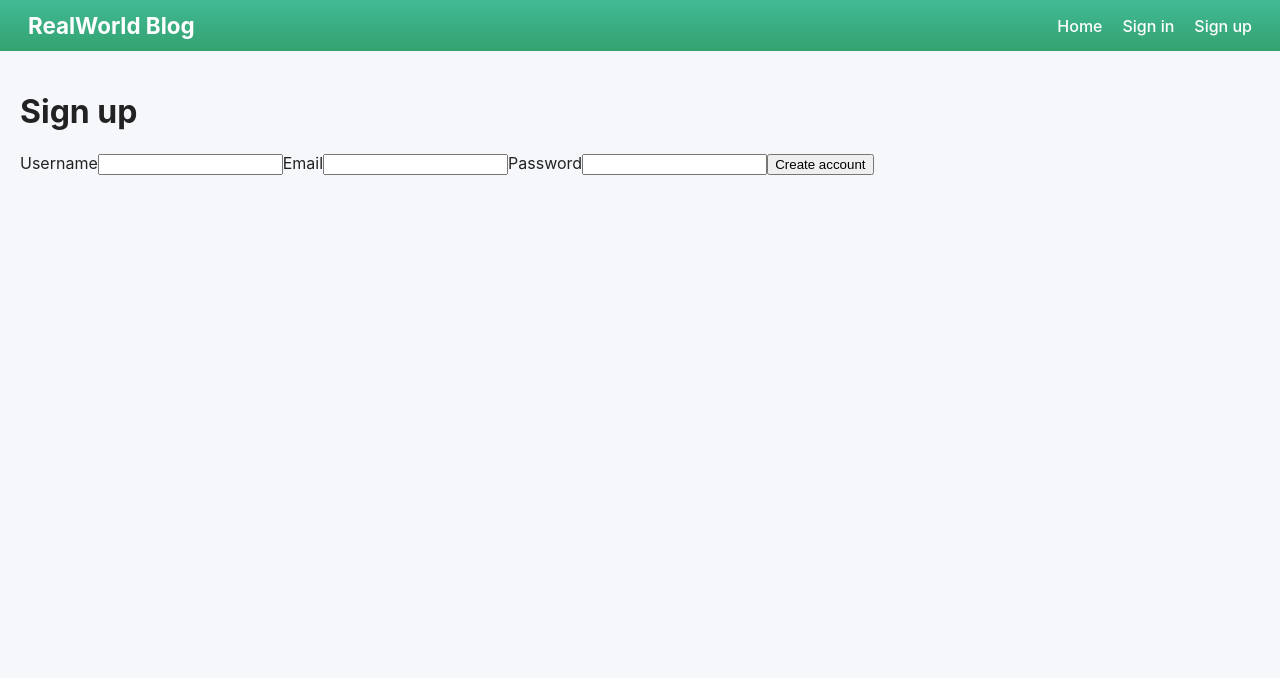
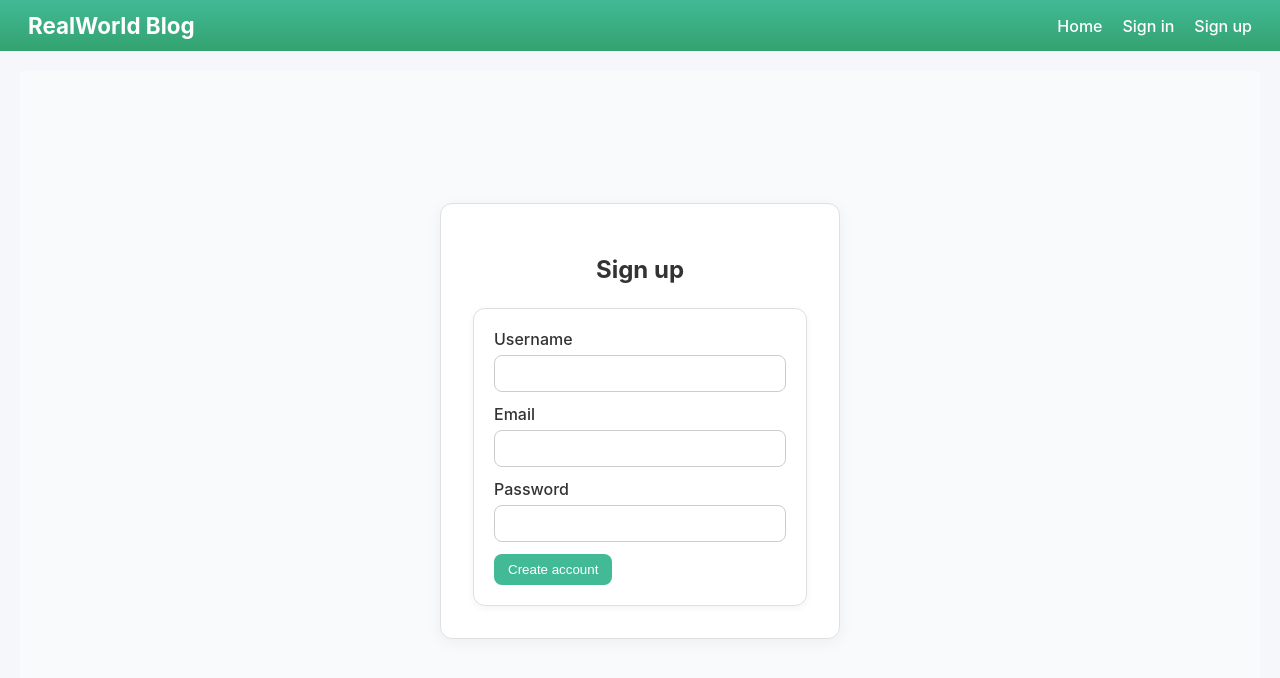
Before and after one commit to Nivedha29/Like-Functionality, a React app: page /sign-up in a window 1280 px wide. Shown: the top 678 px of the page. Built offline with nearby package versions, Linux system fonts and the light colour scheme; the HTML template or start-up script is replaced by a standard one.

Commit message:
Refactor registerPage component for improved structure

```diff
--- a/src/pages/registerPage.jsx
+++ b/src/pages/registerPage.jsx
@@ -1,5 +1,5 @@
-import React from 'react';
-import { useForm } from 'react-hook-form';
+import React from "react";
+import { useForm } from "react-hook-form";
 
 export default function RegisterPage() {
   const {
@@ -8,46 +8,68 @@ export default function RegisterPage() {
     formState: { errors },
   } = useForm();
 
-  const [serverError, setServerError] = React.useState('');
+  const [serverError, setServerError] = React.useState("");
 
   const onSubmit = async (formData) => {
     try {
       // TODO: call your API here
-      // await fetch("/api/register", { ... });
-      console.log('formData', formData);
-      setServerError(''); // clear old error on success
-    } catch {
-      setServerError('Registration failed. Please try again.');
+      // await Api.register(formData);
+      console.log("formData", formData);
+      setServerError("");
+    } catch (e) {
+      setServerError("Registration failed. Please try again.");
     }
   };
 
   return (
-    <div className="page auth-page">
-      <h1>Sign up</h1>
+    <div className="auth-container">
+      <div className="auth-card">
+        <h2>Sign up</h2>
 
-      <form onSubmit={handleSubmit(onSubmit)}>
-        <label>
-          Username
-          <input {...register('username', { required: 'Username is required' })} type="text" />
-          {errors.username && <p className="error">{errors.username.message}</p>}
-        </label>
+        {serverError ? <div className="alert error">{serverError}</div> : null}
 
-        <label>
-          Email
-          <input {...register('email', { required: 'Email is required' })} type="email" />
-          {errors.email && <p className="error">{errors.email.message}</p>}
-        </label>
+        <form className="card form" onSubmit={handleSubmit(onSubmit)}>
+          <div className="field">
+            <label htmlFor="username">Username</label>
+            <input
+              id="username"
+              type="text"
+              {...register("username", { required: "Username is required" })}
+            />
+            {errors.username && (
+              <p className="error-text">{errors.username.message}</p>
+            )}
+          </div>
 
-        <label>
-          Password
-          <input {...register('password', { required: 'Password is required' })} type="password" />
-          {errors.password && <p className="error">{errors.password.message}</p>}
-        </label>
+          <div className="field">
+            <label htmlFor="email">Email</label>
+            <input
+              id="email"
+              type="email"
+              {...register("email", { required: "Email is required" })}
+            />
+            {errors.email && (
+              <p className="error-text">{errors.email.message}</p>
+            )}
+          </div>
 
-        <button type="submit">Create account</button>
-      </form>
+          <div className="field">
+            <label htmlFor="password">Password</label>
+            <input
+              id="password"
+              type="password"
+              {...register("password", { required: "Password is required" })}
+            />
+            {errors.password && (
+              <p className="error-text">{errors.password.message}</p>
+            )}
+          </div>
 
-      {serverError ? <p className="error">{serverError}</p> : null}
+          <button type="submit" className="btn primary">
+            Create account
+          </button>
+        </form>
+      </div>
     </div>
   );
 }
```
